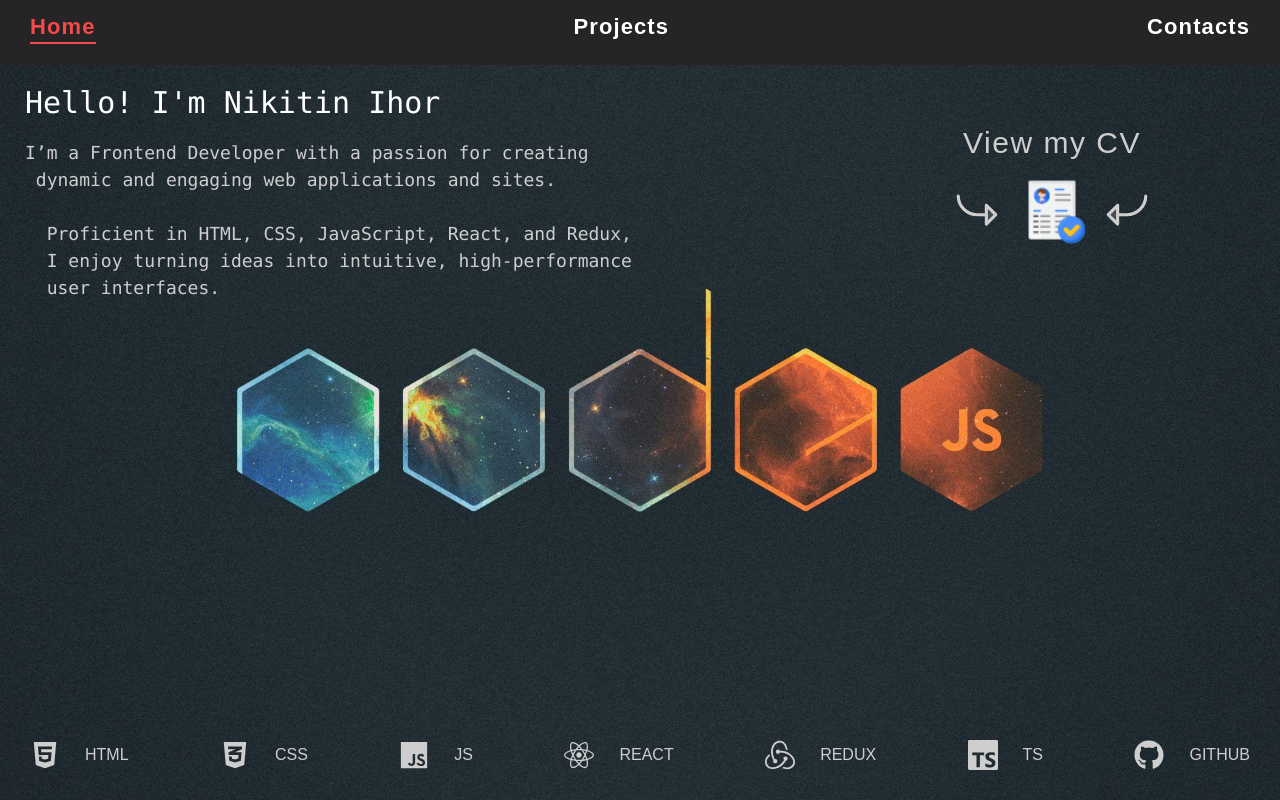
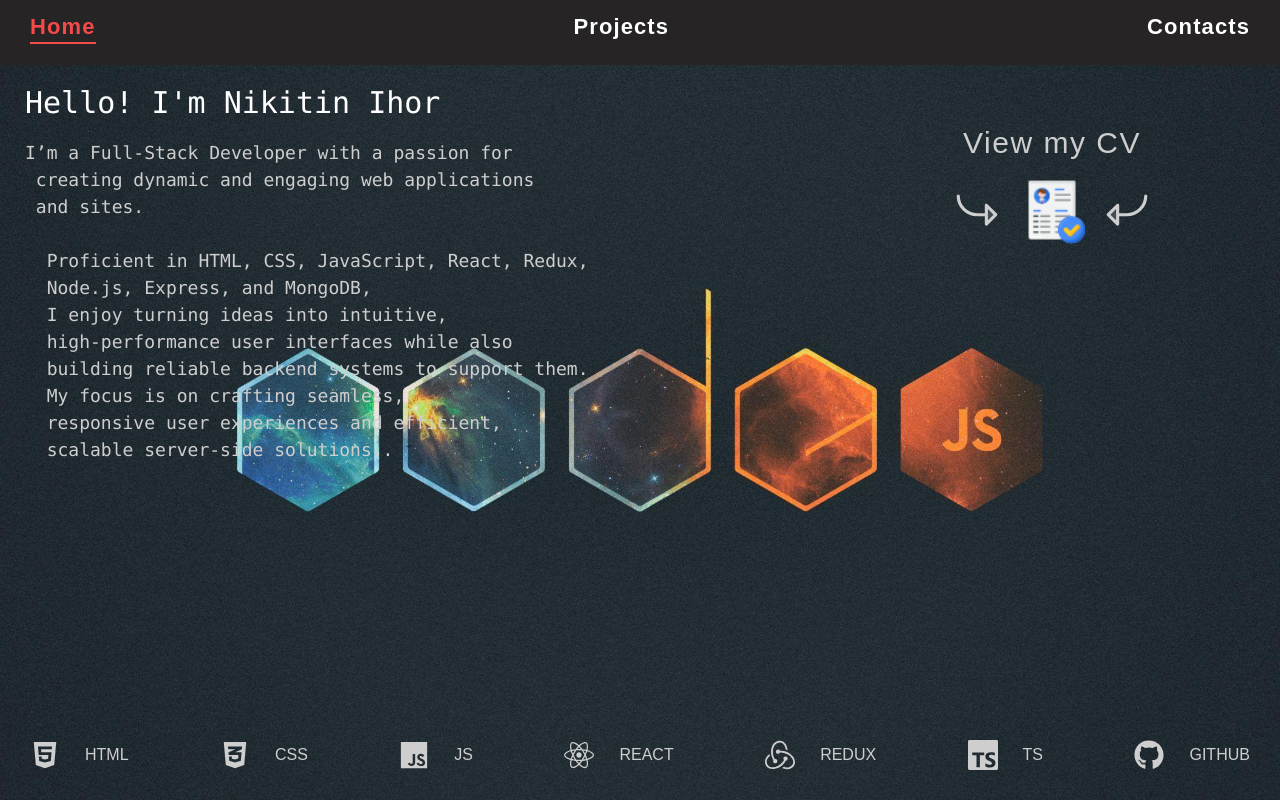
Before and after one commit to NikitinIhor/Portfolio, a React (Vite) app: page / in a window 1280 px wide. Built offline with nearby package versions, Linux system fonts and the light colour scheme.

Commit message:
update CV

```diff
--- a/src/components/Cv/Cv.jsx
+++ b/src/components/Cv/Cv.jsx
@@ -1,9 +1,11 @@
+import clsx from "clsx";
+import { useEffect, useState } from "react";
 import { IconContext } from "react-icons";
-import { PiArrowBendDownLeftDuotone } from "react-icons/pi";
-import { PiArrowBendDownRightDuotone } from "react-icons/pi";
-import { useEffect, useState } from "react";
+import {
+  PiArrowBendDownLeftDuotone,
+  PiArrowBendDownRightDuotone,
+} from "react-icons/pi";
 import image from "../../images/icons8-cv-64.png";
-import clsx from "clsx";
 import css from "./Cv.module.css";
 
 export default function Cv() {
@@ -40,7 +42,7 @@ export default function Cv() {
       <a
         onClick={handleClick}
         className={css.image}
-        href="https://drive.google.com/file/d/1xIbSs6l0AQJhL0iMcdxa4AF-dcuUJvUr/view?usp=sharing"
+        href="https://drive.google.com/file/d/1IR0bq9iPNein4YUDrEhNpxJTThttWp68/view?usp=sharing"
         target="_blank"
       >
         <img src={image} alt="my CV" width={100} height={100} />
--- a/src/data.js
+++ b/src/data.js
@@ -32,7 +32,7 @@ export const DATA = [
     title: "WaterTracker",
     subtitle: "Command project",
     skills:
-      "React.js, Responsive Design, JavaScript (ES6+), CSS3, UI/UX Design, Asynchronous Programming, Version Control",
+      "React.js, Responsive Design, JavaScript (ES6+), CSS3, UI/UX Design, Asynchronous Programming, Version Control, Node.js, MongoDB, Express",
     image: waterTracker,
     alt: "waterTracker",
     description:
--- a/src/pages/Home/Home.jsx
+++ b/src/pages/Home/Home.jsx
@@ -4,12 +4,18 @@ import css from "./Home.module.css";
 
 const text = `Hello! I'm Nikitin Ihor &
 
-I’m a Frontend Developer with a passion for creating
- dynamic and engaging web applications and sites.
+I’m a Full-Stack Developer with a passion for
+ creating dynamic and engaging web applications
+ and sites.
 
-  Proficient in HTML, CSS, JavaScript, React, and Redux,
-  I enjoy turning ideas into intuitive, high-performance
-  user interfaces.`;
+  Proficient in HTML, CSS, JavaScript, React, Redux,
+  Node.js, Express, and MongoDB,
+  I enjoy turning ideas into intuitive,
+  high-performance user interfaces while also
+  building reliable backend systems to support them.
+  My focus is on crafting seamless,
+  responsive user experiences and efficient,
+  scalable server-side solutions..`;
 
 export default function Home() {
   return (
```
